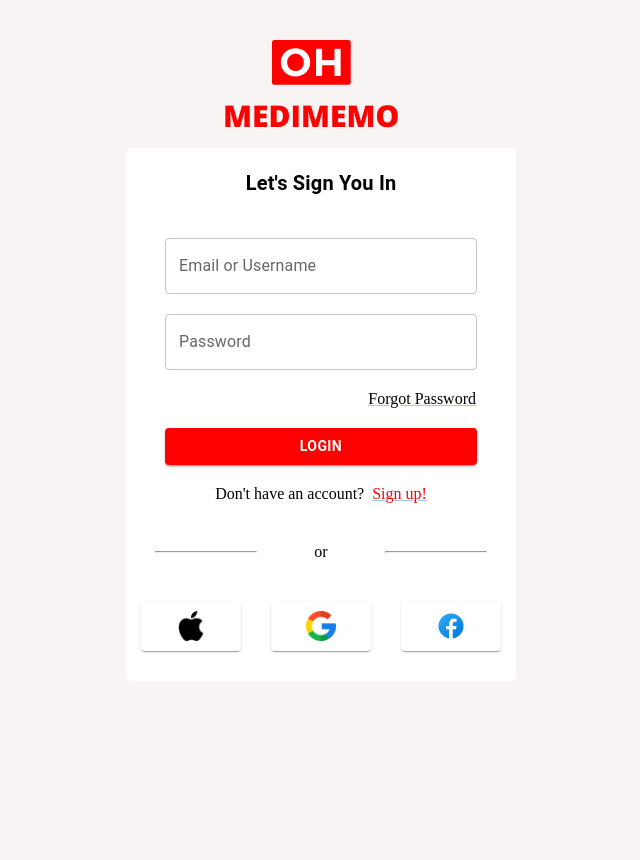
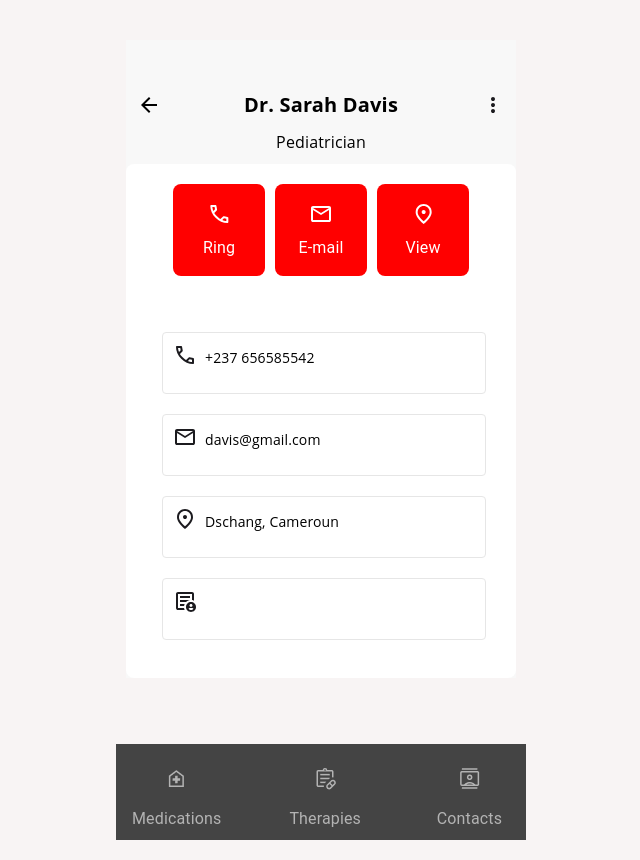
Before and after one commit to serene21/medimemo-uni2grow-2024, a React (Vite) app: page /viewContact/1 in a window 1280 px wide. Before the commit this address led to /login. Shown: the whole page, without its empty margins (334-974 px from the left). Built offline with nearby package versions, Linux system fonts and the light colour scheme; data requests are answered from the project's data file.

Commit message:
Update of the view contact page after merge. Everything is working

```diff
--- a/src/pages/viewContact/ViewContact.tsx
+++ b/src/pages/viewContact/ViewContact.tsx
@@ -27,8 +27,6 @@ interface Contact {
 export function ViewContact(): JSX.Element {
   // recupper l'id du contact de l'URL
   const { id } = useParams<{ id: string }>();
-
-  console.log(id);
 
   const [contact, setContact] = useState<Contact | null>(null);
   const [load, setLoading] = useState<boolean>(true);
@@ -67,20 +65,16 @@ export function ViewContact(): JSX.Element {
 
   //   const doctor = contact.find(({id}) => {id} === contact.id); // Search by ID
 
-  console.log(contact);
-
-  const doctorName= `${contact.qualification}. ${contact.name}`
+  const doctorName = `${contact.qualification}. ${contact.name}`;
   return (
     <div className="contaierView">
-
-        <Head arrow={true} title= {doctorName } more={true} />
+      <Head arrow={true} title={doctorName} more={true} />
       <Typography
-
         sx={{
           fontFamily: "open Sans",
           fontSize: 16,
           fontWeight: 400,
-            textAlign : "center"
+          textAlign: "center"
         }}
       >
         {contact.profession}
```
Also changed, not shown: src/App.tsx (+4 -4 lines), src/pages/contact/Contact.tsx (+3 -5 lines). Lines whose indentation alone changed are shown as unchanged.
